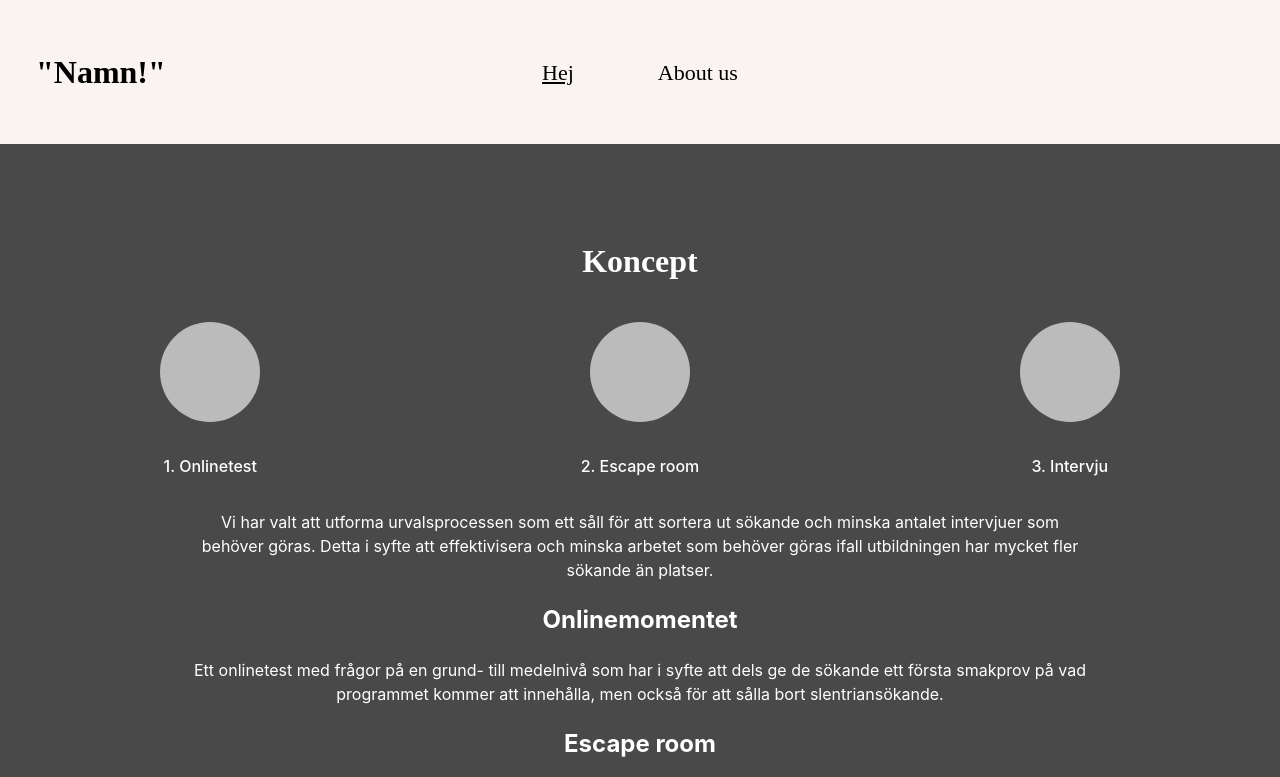
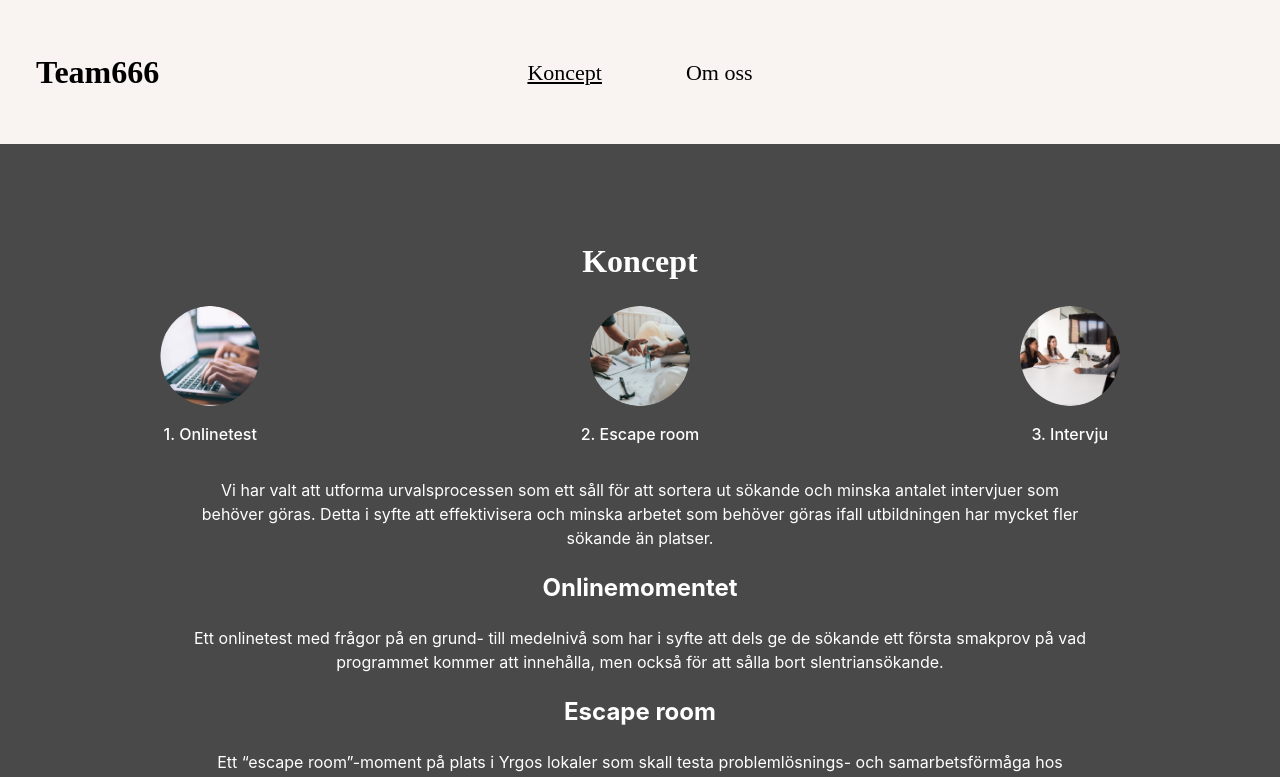
Before and after one commit to DanFogelberg/BestTest, a React (Vite) app: page / in a window 1280 px wide. Shown: the top 777 px of the page. Built offline with nearby package versions, Linux system fonts and the light colour scheme; a web font is replaced by a local one.

Commit message:
Added images

```diff
--- a/src/App.tsx
+++ b/src/App.tsx
@@ -9,10 +9,10 @@ function App() {
   return (
     <>
       <div className = "banner">
-        <p className = "bannerName">"Namn!"</p>
+        <p className = "bannerName">Team666</p>
         <div className = "nav">
-          <a className = "navItem navSelected">Hej</a>
-          <a className = "navItem">About us</a>
+          <a className = "navItem navSelected">Koncept</a>
+          <a className = "navItem">Om oss</a>
         </div>
 
       </div>
@@ -21,14 +21,14 @@ function App() {
 
       <div className = "overview">
         <div className="concept">
-          <p className="circle"></p>
+          <img src='./images/onlineTest.png' className="circle"></img>
           <p className = "conceptTitle">1. Onlinetest</p>
         </div>
         <div className="concept">
-          <p className="circle"></p>
+        <img src='./images/escapeRoom.png' className="circle"></img>
           <p className = "conceptTitle">2. Escape room</p>
         </div>        <div className="concept">
-          <p className="circle"></p>
+        <img src='./images/interview.png' className="circle"></img>
           <p className = "conceptTitle">3. Intervju</p>
         </div>
 
--- a/src/index.css
+++ b/src/index.css
@@ -94,7 +94,7 @@ font-family: poppins;
 .circle {
   height: 100px;
   width: 100px;
-  background-color: #bbb;
+
   border-radius: 50%;
   display: inline-block;
 }
```
